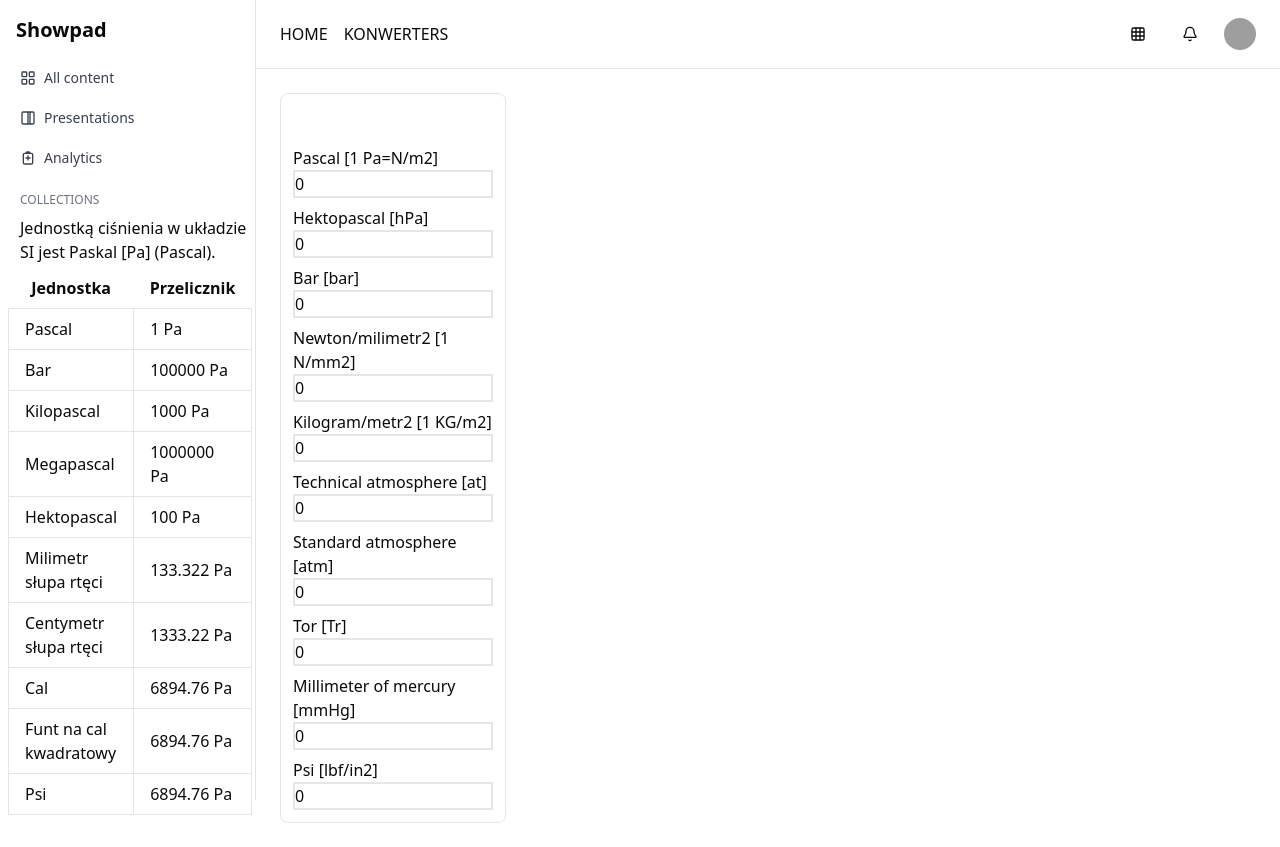
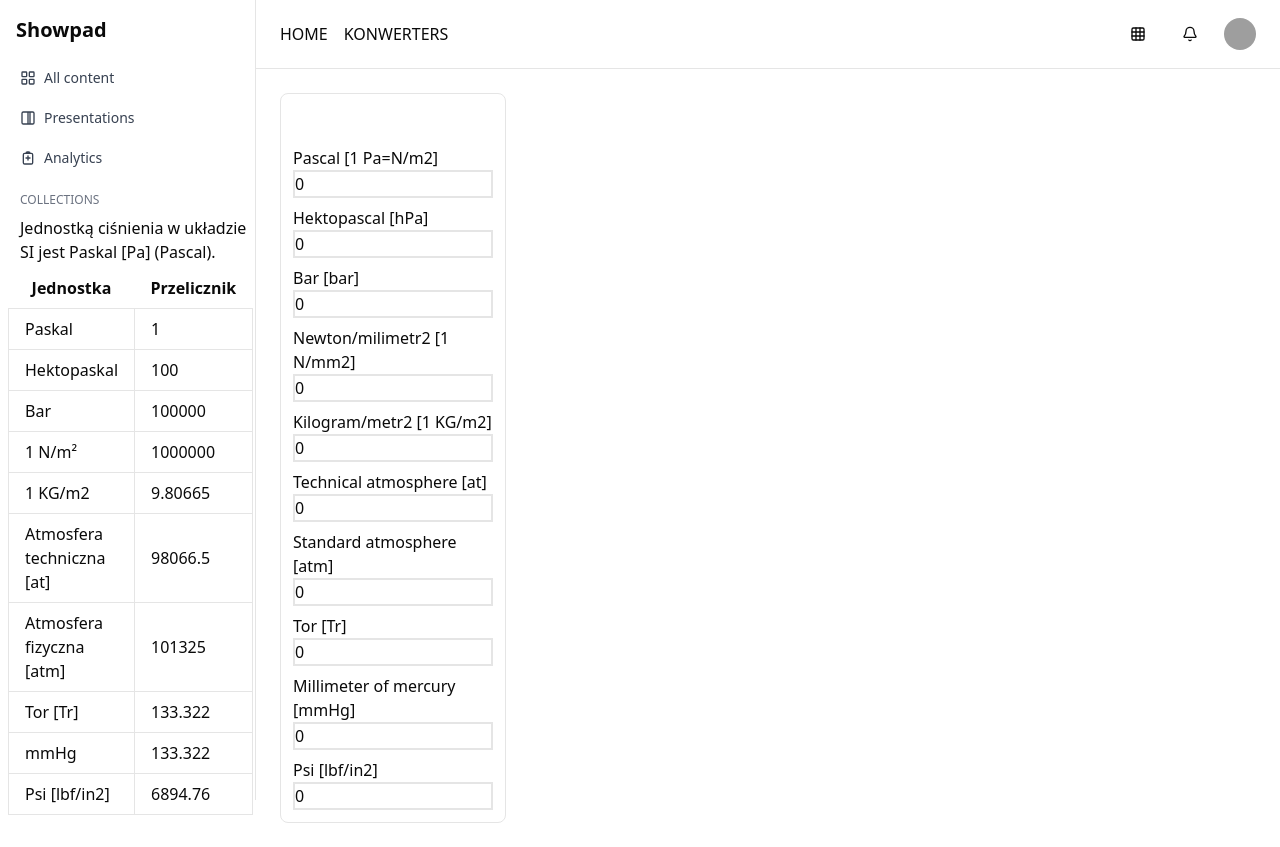
Before and after one commit to PiotrCembrowski/uniter, a Next.js app: page /pressure in a window 1280 px wide. Built offline with nearby package versions, Linux system fonts and the light colour scheme; grey boxes are pictures that could not be loaded; what next-redux-wrapper would draw is missing.

Commit message:
making unittable dynamic

```diff
--- a/app/components/sidebar/UnitTypes.tsx
+++ b/app/components/sidebar/UnitTypes.tsx
@@ -84,44 +84,44 @@ const UnitTypes = ({ unitTable }: { unitTable: UnitKey }) => {
         </thead>
         <tbody>
           <tr>
-            <td className="border px-4 py-2">Pascal</td>
-            <td className="border px-4 py-2">1 Pa</td>
+            <td className="border px-4 py-2">{unitNames.unit1}</td>
+            <td className="border px-4 py-2">{units.unit1}</td>
           </tr>
           <tr>
-            <td className="border px-4 py-2">Bar</td>
-            <td className="border px-4 py-2">100000 Pa</td>
+            <td className="border px-4 py-2">{unitNames.unit2}</td>
+            <td className="border px-4 py-2">{units.unit2}</td>
           </tr>
           <tr>
-            <td className="border px-4 py-2">Kilopascal</td>
-            <td className="border px-4 py-2">1000 Pa</td>
+            <td className="border px-4 py-2">{unitNames.unit3}</td>
+            <td className="border px-4 py-2">{units.unit3}</td>
           </tr>
           <tr>
-            <td className="border px-4 py-2">Megapascal</td>
-            <td className="border px-4 py-2">1000000 Pa</td>
+            <td className="border px-4 py-2">{unitNames.unit4}</td>
+            <td className="border px-4 py-2">{units.unit4}</td>
           </tr>
           <tr>
-            <td className="border px-4 py-2">Hektopascal</td>
-            <td className="border px-4 py-2">100 Pa</td>
+            <td className="border px-4 py-2">{unitNames.unit5}</td>
+            <td className="border px-4 py-2">{units.unit5}</td>
           </tr>
           <tr>
-            <td className="border px-4 py-2">Milimetr słupa rtęci</td>
-            <td className="border px-4 py-2">133.322 Pa</td>
+            <td className="border px-4 py-2">{unitNames.unit6}</td>
+            <td className="border px-4 py-2">{units.unit6}</td>
           </tr>
           <tr>
-            <td className="border px-4 py-2">Centymetr słupa rtęci</td>
-            <td className="border px-4 py-2">1333.22 Pa</td>
+            <td className="border px-4 py-2">{unitNames.unit7}</td>
+            <td className="border px-4 py-2">{units.unit7}</td>
           </tr>
           <tr>
-            <td className="border px-4 py-2">Cal</td>
-            <td className="border px-4 py-2">6894.76 Pa</td>
+            <td className="border px-4 py-2">{unitNames.unit8}</td>
+            <td className="border px-4 py-2">{units.unit8}</td>
           </tr>
           <tr>
-            <td className="border px-4 py-2">Funt na cal kwadratowy</td>
-            <td className="border px-4 py-2">6894.76 Pa</td>
+            <td className="border px-4 py-2">{unitNames.unit9}</td>
+            <td className="border px-4 py-2">{units.unit9}</td>
           </tr>
           <tr>
-            <td className="border px-4 py-2">Psi</td>
-            <td className="border px-4 py-2">6894.76 Pa</td>
+            <td className="border px-4 py-2">{unitNames.unit10}</td>
+            <td className="border px-4 py-2">{units.unit10}</td>
           </tr>
           {/* Add more rows as needed */}
         </tbody>
```
